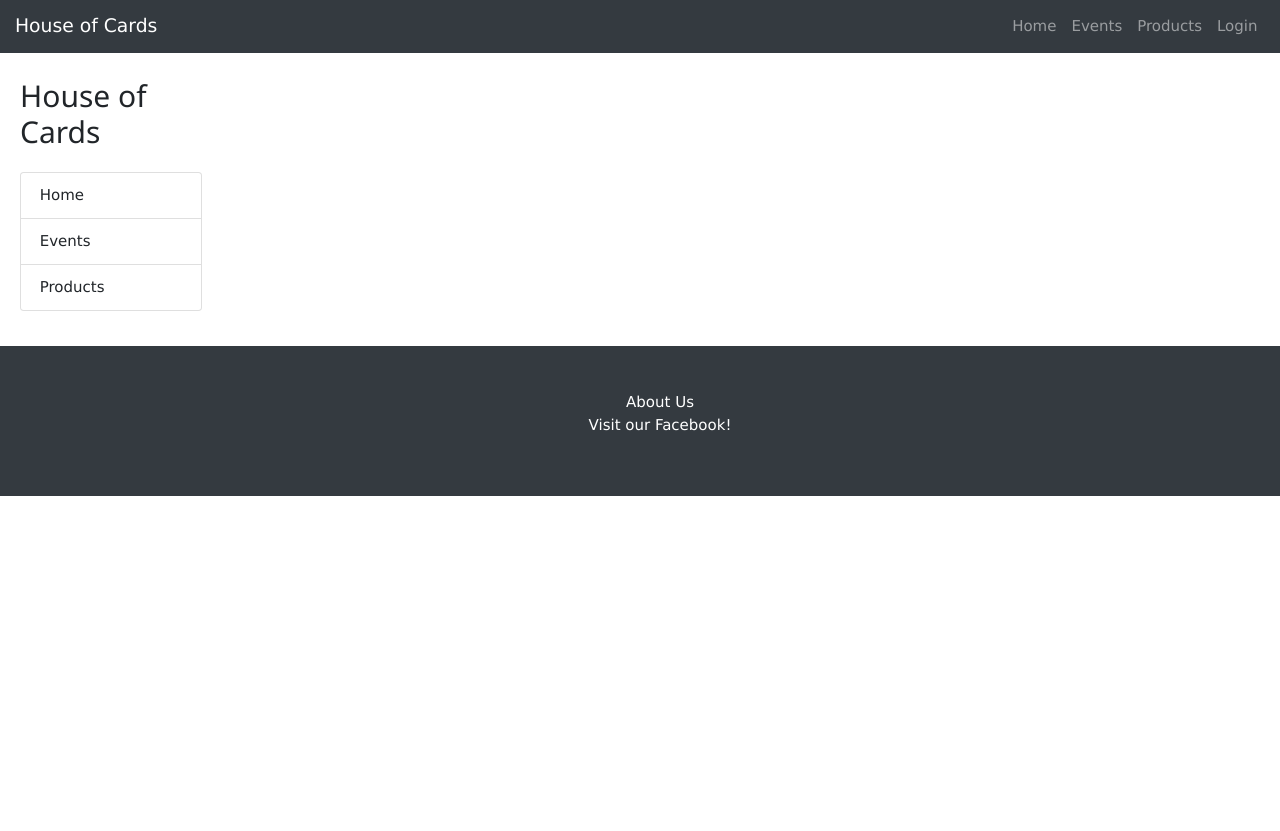
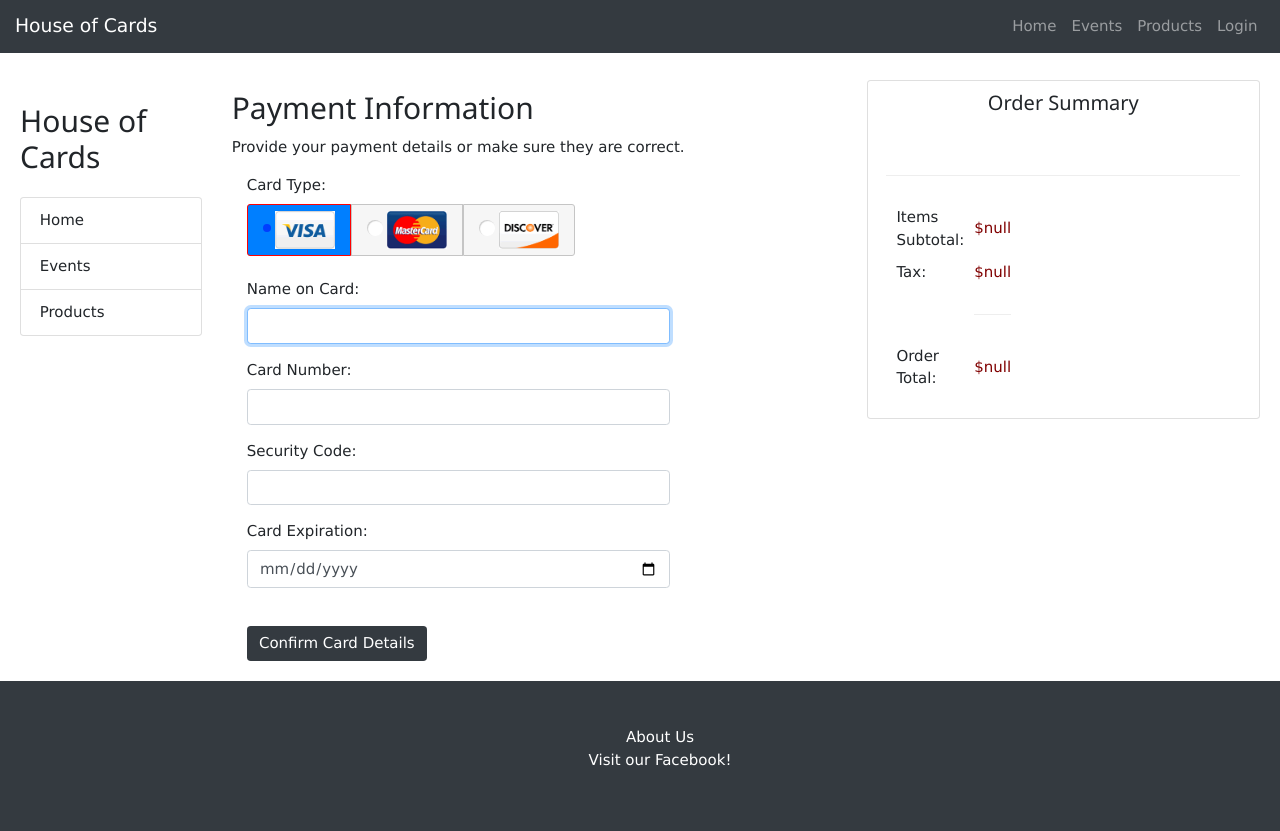
Before and after one commit to mupetmower/HouseOfCards, a Spring app: template src/main/resources/templates/paymentdetails.html in a window 1280 px wide. Before the commit the page ends 496 px from the top, so only its background shows below. Run offline with Thymeleaf, Linux system fonts and the light colour scheme; the template is opened without the code that fills it, so the values that code supplies are empty; some of the project's set-up classes (security, data sources, template engines, error pages and the like) are left out, and stand-ins take their place; some libraries are stand-ins or nearby versions.

Commit message:
Cart/Purchase Stuff Fixed/Done

```diff
--- a/src/main/resources/templates/paymentdetails.html
+++ b/src/main/resources/templates/paymentdetails.html
@@ -5,16 +5,27 @@
     <meta name="viewport" content="width=device-width, initial-scale=1, shrink-to-fit=no">
     <title>Payment Details</title>
 
-    <!-- Here is how thymeleaf uses its fragments.. I know it looks like a comment, but its not.
-    I can help if you guys want to make any more fragments for stuff that will be on every page, such as
-    links/src stuff for js, jquery pugins, navigation stuff, etc -->
+    <!--/*/ <th:block th:include="fragments/headincludes :: head"></th:block> /*/-->
+     <link rel="stylesheet" href="//code.jquery.com/ui/1.11.3/themes/smoothness/jquery-ui.css">
 
-    <!-- This specific fragment holds all of the links and sources we need to include on each page.
-    These are things like css files, javascript files, etc.. This is where our bootstrap
-    source links are.  -->
+    <script src="//code.jquery.com/jquery-1.10.2.js"></script>
+  	<script src="//code.jquery.com/ui/1.11.3/jquery-ui.js"></script>
 
-    <!--/*/ <th:block th:include="fragments/headincludes :: head"></th:block> /*/-->
+    <style>
+    body {
+    	padding-top: 75px;
+    }
 
+
+    input[type="radio"]:checked + label {
+    border: 1px solid red;
+	}
+
+	.radio-cardtype {
+		width: 60px;
+	}
+
+    </style>
 </head>
 <body>
 
@@ -34,19 +45,123 @@
         		<leftnav><!--/*/ <th:block th:include="fragments/leftnav :: leftnav"></th:block> /*/--></leftnav>
         	</div>
 
-        	<div class="col-lg-10">
+        	<div class="col-lg-6">
 
+        		<h2>Payment Information</h2>
+        		<p>Provide your payment details or make sure they are correct.</p>
+
+		        <form class="form-horizontal" th:object="${paymentdetails}" th:action="@{'/cart/review/' + __${user.pkUserId}__}" method="post">
+		            <input type="hidden" th:field="*{pkPaymentId}">
+		            <input type="hidden" th:field="*{user}" th:value="*{user}">
+		            <input type="hidden" th:field="*{cardPresent}" th:value="true">
+
+		            <div class="form-group">
+		                <label class="col-sm-3 control-label">Card Type:</label>
+		                <div class="col-sm-9">
+
+			                <div id="radio-group" th:field="*{cardType}" name="typeRadGroup">
+							    <input type="radio" name="radCardType" value="visa" id="visa" checked="checked" />
+							    <label for="visa">
+							    <img class="radio-cardtype" th:src="@{/images/ui/free-payment-buttons-visa.png}">
+							    </label>
+
+
+							    <input type="radio" name="radCardType" value="mastercard" id="mastercard" />
+							    <label for="mastercard">
+							    <img class="radio-cardtype" th:src="@{/images/ui/free-payment-buttons-mastercard.png}">
+							    </label>
+
+
+							    <input type="radio" name="radCardType" value="discover" id="discover" />
+							    <label for="discover">
+							    <img class="radio-cardtype" th:src="@{/images/ui/free-payment-buttons-discover.png}">
+							    </label>
+
+							</div>
+
+							<!-- <input list="card-types" class="form-control" required />
+		                    	<datalist id="card-types">
+		                    		<option value="Visa">
+		                    		<option value="Mastercard">
+		                    		<option value="Discover">
+		                    	</datalist> -->
+		                </div>
+		            </div>
+
+		            <div class="form-group">
+		                <label class="col-sm-3 control-label">Name on Card:</label>
+		                <div class="col-sm-9">
+		                    <input type="text" autofocus required class="form-control" th:field="*{cardHolderName}"/>
+		                </div>
+		            </div>
+
+		            <div class="form-group">
+		                <label class="col-sm-3 control-label">Card Number:</label>
+		                <div class="col-sm-9">
+		                    <input type="text" required pattern="[0-9]{16}" class="form-control" th:field="*{cardNumber}"/>
+		                </div>
+		            </div>
+
+		            <div class="form-group">
+		                <label class="col-sm-3 control-label">Security Code:</label>
+		                <div class="col-sm-9">
+		                    <input type="text" required pattern="[0-9]{3}" class="form-control" th:field="*{cardSecurityCode}"/>
+		                </div>
+		            </div>
+
+		            <div class="form-group">
+		                <label class="col-sm-3 control-label">Card Expiration:</label>
+		                <div class="col-sm-9">
+		                    <input type="date" required class="form-control"  name="cardExp"/>
+		                	<span class="validity"></span>
+		                </div>
+		            </div>
+		            <br>
+		            <div class="form-group">
+		                <div class="col-sm-9">
+                			<button type="submit" class="btn btn-default bg-dark text-white">Confirm Card Details</button>
+		                </div>
+		            </div>
+
+		        </form>
 
 
         	</div>
 
-    		<!-- You can insert more row divs if you want more rows in the first "row" the first
-    		"row is mostly just to get all content lined up -->
+    		<div class="col-lg-4">
+    			<div class="card">
+        			<div class="card-title text-center">
+        				<h4>Order Summary</h4>
+        			</div>
+
+        			<div class="card-body">
+        				<table>
+        					<tr>
+        						<td width="95%">Items Subtotal:</td>
+        						<td width="5%" class="align-right cart-subtotal-td"><font color="#800000"><div id="cart-subtotal" th:text="${'$' + #numbers.formatDecimal(subtotal, 0, 'DEFAULT', 2, 'DEFAULT')}"></div></font></td>
+        					</tr>
+        					<tr>
+        						<td width="95%">Tax:</td>
+        						<td width="5%" class="align-right cart-tax-td"><font color="#800000"><div id="cart-tax" th:text="${'$' + #numbers.formatDecimal(tax, 0, 'DEFAULT', 2, 'DEFAULT')}"></div></font></td>
+        					</tr>
+
+        					<hr>
+
+        					<tr><td></td><td><hr></td><td></td></tr>
 
 
+        					<tr>
+        						<td width="95%">Order Total:</td>
+        						<td width="5%" class="align-right cart-tax-td"><font color="#800000"><div id="cart-total" th:text="${'$' + #numbers.formatDecimal(total, 0, 'DEFAULT', 2, 'DEFAULT')}"></div></font></td>
+        					</tr>
+        				</table>
+        			</div>
 
-    		<!-- Then end the content with the closing divs for container and row.. You can
-    		Also add more rows after this if needed, but we shouldnt need to. -->
+
+        		</div>
+
+    		</div>
+
 
     	</div>
     </div>
@@ -56,10 +171,27 @@
 
     <!-- Footer is held in this fragment -->
 
-    <!-- Footer -->
+
+
+</body>
+
+<!-- Footer -->
     <footer class="py-5 bg-dark">
 		<!--/*/ <th:block th:include="fragments/footer :: footer"></th:block> /*/-->
     </footer>
 
-</body>
+
+
+
+<script>
+$(function() {
+    $( "#radio-group" ).buttonset();
+  });
+
+
+</script>
+
+
+
+
 </html>
--- a/src/main/resources/templates/viewcart.html
+++ b/src/main/resources/templates/viewcart.html
@@ -34,7 +34,7 @@
 
         	<div th:if="${not #lists.isEmpty(cartitems)}" class="col-lg-10">
 
-        	<form th:action="@{'/cart/checkoutrequest/' + __${user.pkUserId}__}" method="post">
+        	<form id="checkoutForm" th:action="@{'/cart/checkoutrequest/' + ${user.pkUserId}}" method="post">
 
         		<input type="hidden" id="checkoutData" name="request">
 	        	<input type="hidden" id="cartItems2" th:value="${cartitems}">
```
Also changed, not shown: src/main/java/com/houseofcards/controllers/CartController.java (+88 -7 lines), src/main/java/com/houseofcards/repositories/PaymentdetailsRepository.java (added, +9 -0 lines), src/main/resources/templates/purchasesuccess.html (+12 -21 lines), src/main/resources/templates/reviewpurchase.html (added, +117 -0 lines), src/main/resources/static/images/ui/free-payment-buttons-discover.png (added), src/main/resources/static/images/ui/free-payment-buttons-mastercard.png (added), src/main/resources/static/images/ui/free-payment-buttons-visa.png (added), src/main/resources/static/images/ui/free-payment-butttons.png (added).
